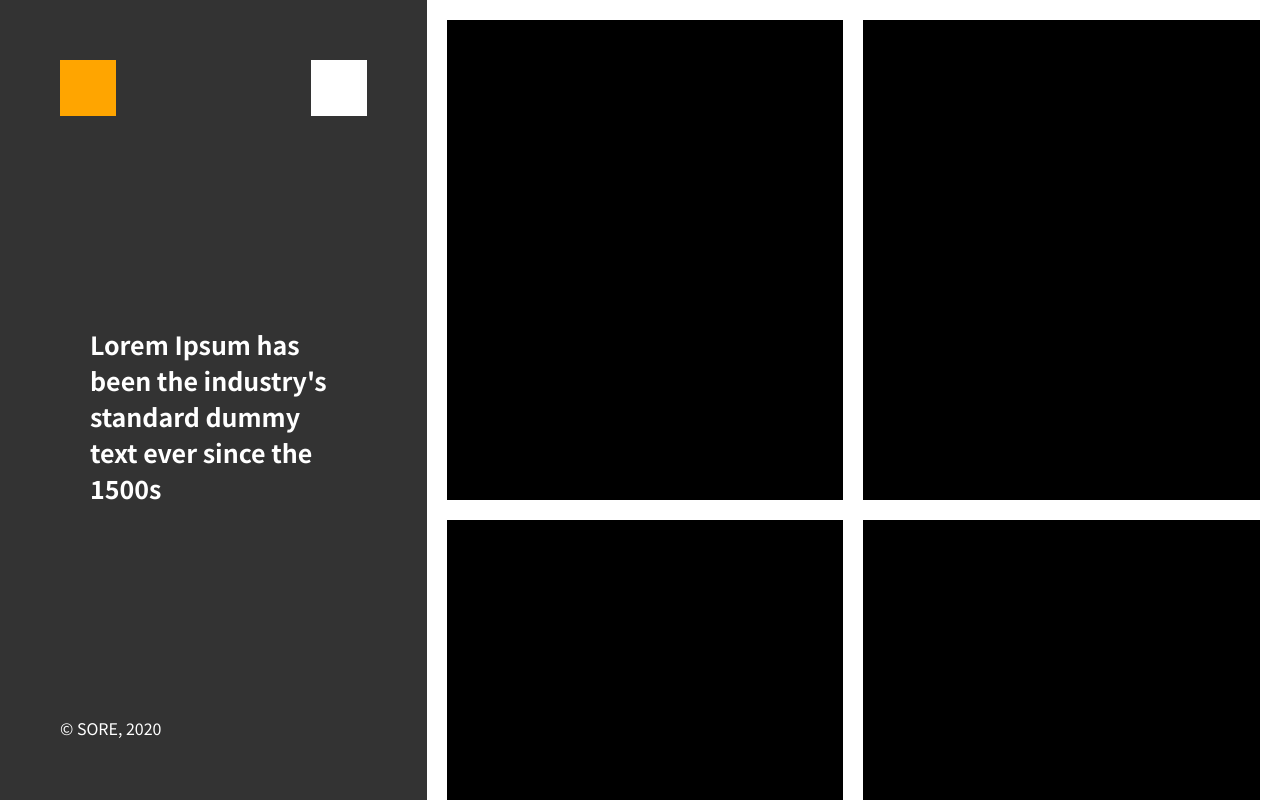
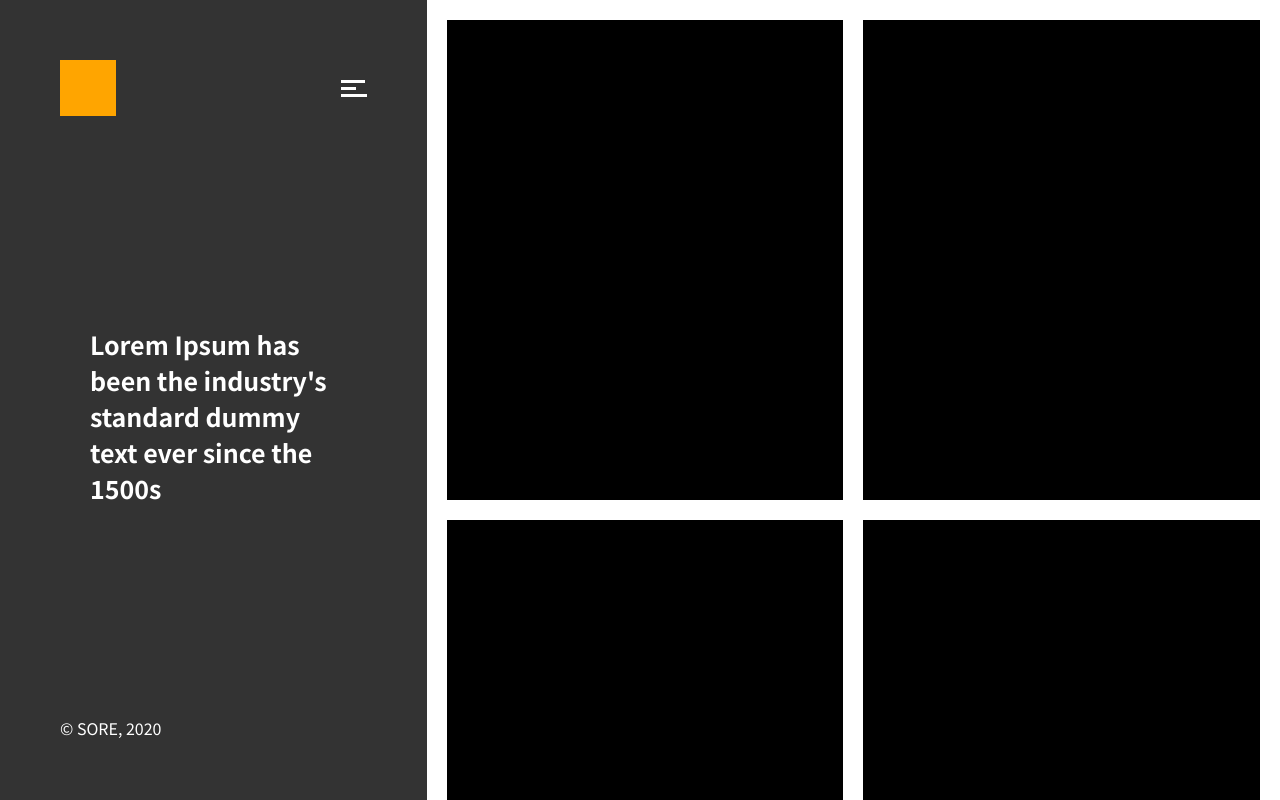
Before and after one commit to soheee94/soheee94.github.io, a React (Create React App) app in the folder portfolio/: page / in a window 1280 px wide. Shown: the top 800 px of the page. Built offline with nearby package versions, Linux system fonts and the light colour scheme.

Commit message:
메뉴 아이콘 추가 및 애니메이션 효과 추가

```diff
--- a/portfolio/src/component/Header.js
+++ b/portfolio/src/component/Header.js
@@ -1,5 +1,5 @@
 import React, { useState } from "react";
-import styled, { css } from "styled-components";
+import styled, { css, keyframes } from "styled-components";
 import { useScroll } from "../ScrollContext";
 import media from "../utils/media";
 
@@ -61,10 +61,16 @@ const FloatingBlock = styled.div`
   display: flex;
   justify-content: space-between;
   width: 100%;
+  align-items: center;
   ${media.medium} {
     position: fixed;
     background: inherit;
     z-index: 11;
+  }
+
+  /* hamburger menu test */
+  body {
+    background-color: #333;
   }
 `;
 
@@ -76,10 +82,66 @@ const Logo = styled.div`
   cursor: pointer;
 `;
 
+const lineUp = keyframes`
+  0% {
+    width: 0%;
+  }
+  100% {
+    width: 100%;
+  }
+`;
+
 const MenuButton = styled.div`
-  width: 56px;
-  height: 56px;
-  background: white;
+  width: 26px;
+  height: 17px;
+  cursor: pointer;
+  position: relative;
+  &:before,
+  &:after,
+  span {
+    background-color: #fff;
+    content: "";
+    display: block;
+    height: 3px;
+    transition: all 200ms ease-in-out;
+  }
+  &:before {
+    margin-bottom: 11px;
+    animation: ${lineUp} ease 1s infinite 1s alternate;
+  }
+
+  span {
+    width: 100%;
+    position: absolute;
+    top: 7px;
+    animation: ${lineUp} ease 1.4s infinite 0.6s alternate;
+  }
+
+  &:after {
+    animation: ${lineUp} ease 1.8s infinite 0.2s alternate;
+  }
+
+  /* hover animation */
+  &:hover {
+    &:before,
+    &:after,
+    span {
+      background-color: ${props => props.theme.point};
+    }
+  }
+
+  /* close button */
+  /* &:hover {
+    &:before {
+      transform: translateY(7px) rotate(45deg);
+    }
+    &:after {
+      transform: translateY(-7px) rotate(-45deg);
+    }
+    span {
+      background: none;
+    }
+  } */
 `;
 
 const HeaderContent = styled.div`
@@ -126,7 +188,9 @@ function Header() {
     >
       <FloatingBlock>
         <Logo />
-        <MenuButton />
+        <MenuButton>
+          <span></span>
+        </MenuButton>
       </FloatingBlock>
       <HeaderContent>
         <p>
```
